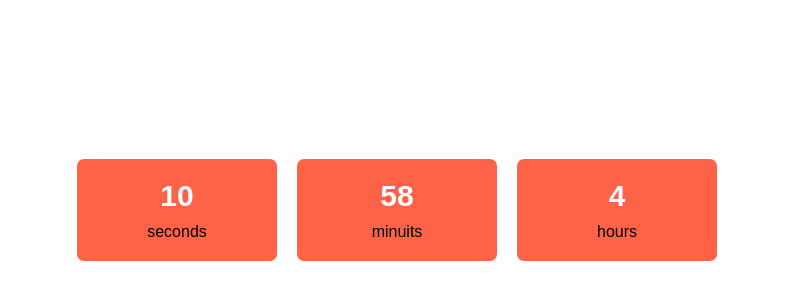
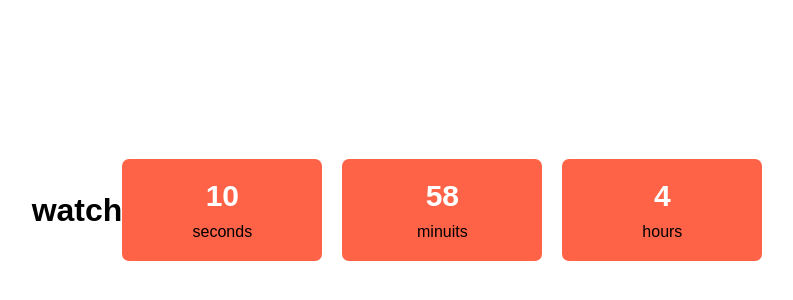
Before and after one commit to saifuldoict/js-watch, a plain HTML site: page index.html in a window 1280 px wide. Shown: the part 190-490 px from the top of the page, without its empty margins (249-1042 px from the left). Drawn offline with Linux system fonts and the light colour scheme.

Commit message:
committed

```diff
--- a/index.html
+++ b/index.html
@@ -10,7 +10,7 @@
 
     <div class="main">
 
-
+<h1>watch</h1>
         <div>
             <h1 id="seconds">00</h1>
             <p>seconds</p>
```
